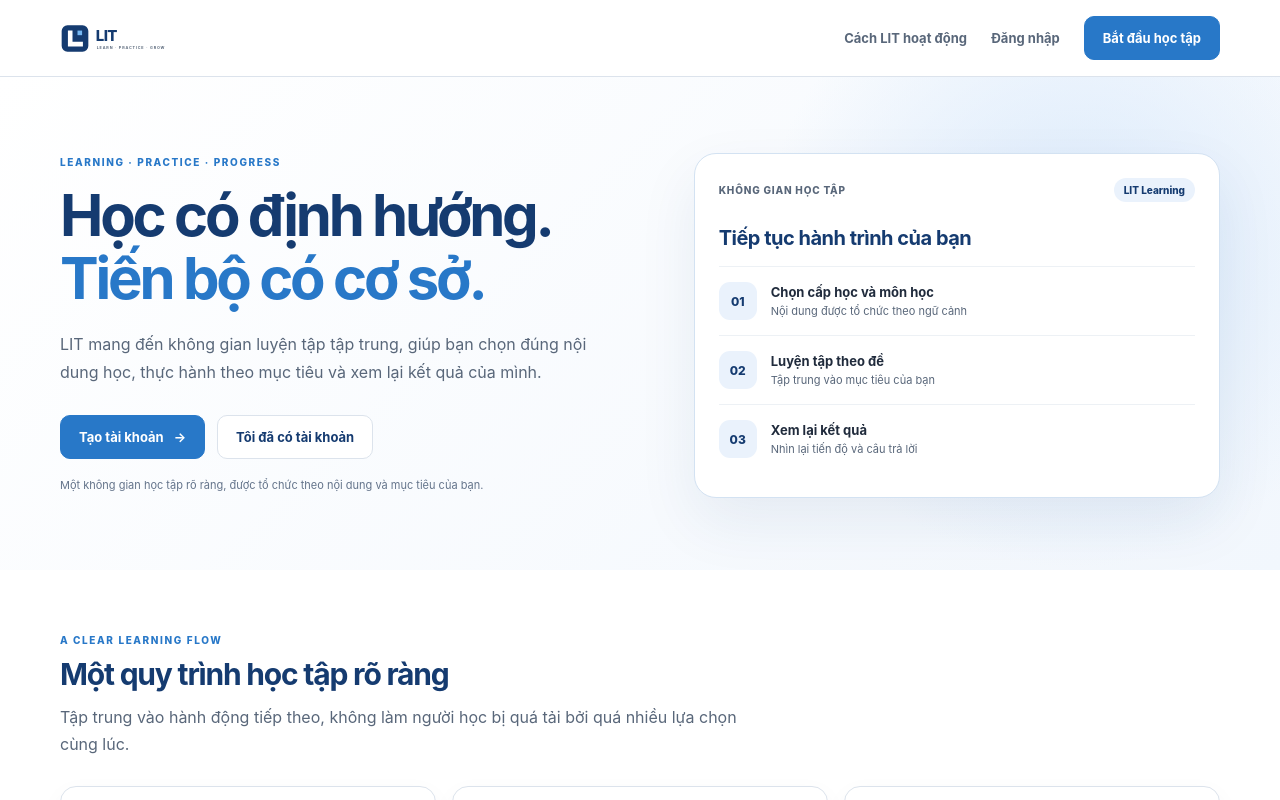
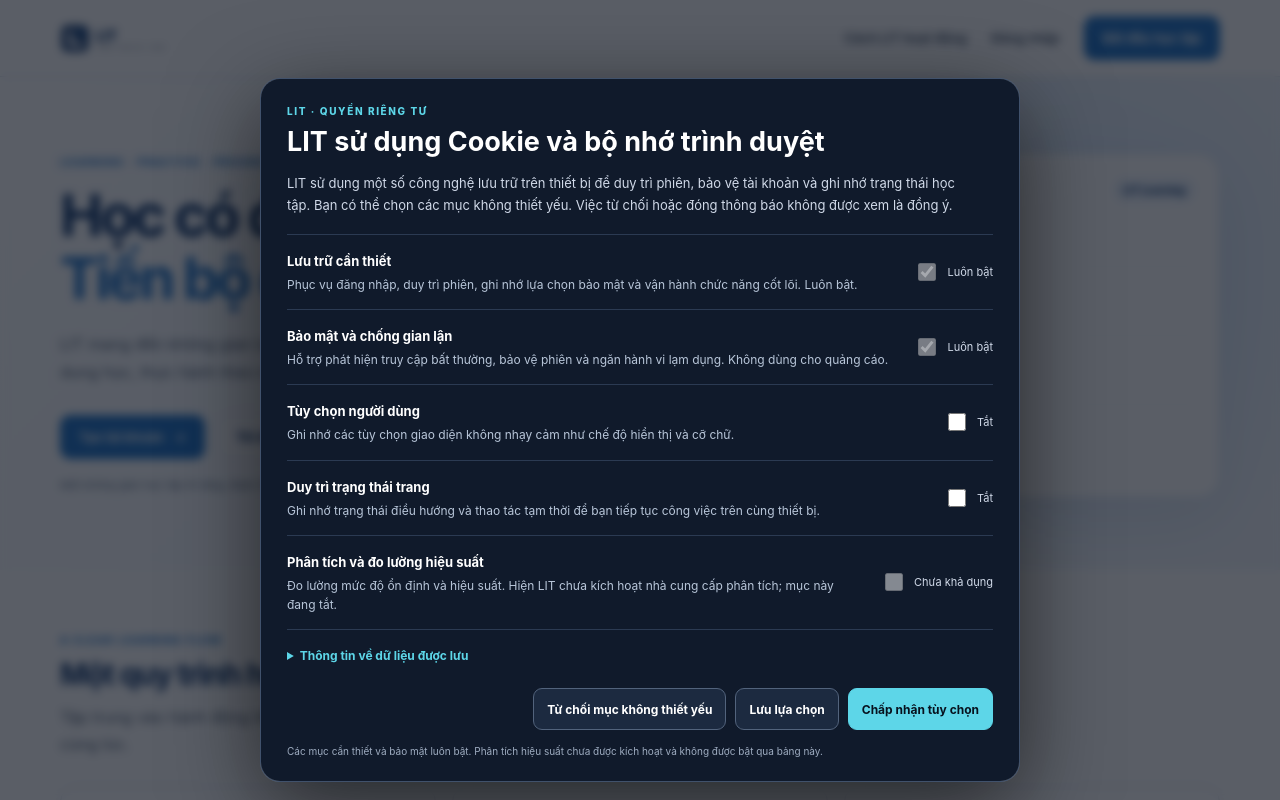
Before and after one commit to LITNW/luyen-thi-tsa, a React (Vite) app: page / in a window 1280 px wide. Shown: the top 800 px of the page. Built offline with nearby package versions, Linux system fonts and the light colour scheme.

Commit message:
feat(privacy): mount global cookie preference manager

```diff
--- a/src/App.jsx
+++ b/src/App.jsx
@@ -2,6 +2,7 @@ import { Navigate, Route, Routes, useParams } from 'react-router-dom';
 import { useEffect } from 'react';
 import RouteGuard from './components/RouteGuard.jsx';
 import { useAuth } from './context/AuthContext.jsx';
+import PrivacyConsentManager from './components/PrivacyConsentManager.jsx';
 import AuthPage from './pages/AuthPage.jsx';
 import DashboardPage from './pages/DashboardPage.jsx';
 import PublicLandingPage from './pages/PublicLandingPage.jsx';
@@ -33,6 +34,7 @@ function HomeRoute() {
 
 export default function App() {
   return (
+    <>
     <Routes>
       <Route path="/login" element={<AuthPage mode="login" />} />
       <Route path="/register" element={<AuthPage mode="register" />} />
@@ -54,5 +56,7 @@ export default function App() {
       <Route path="/legacy" element={<Navigate to="/legacy/index.html" replace />} />
       <Route path="*" element={<Navigate to="/" replace />} />
     </Routes>
+    <PrivacyConsentManager />
+    </>
   );
 }
```
